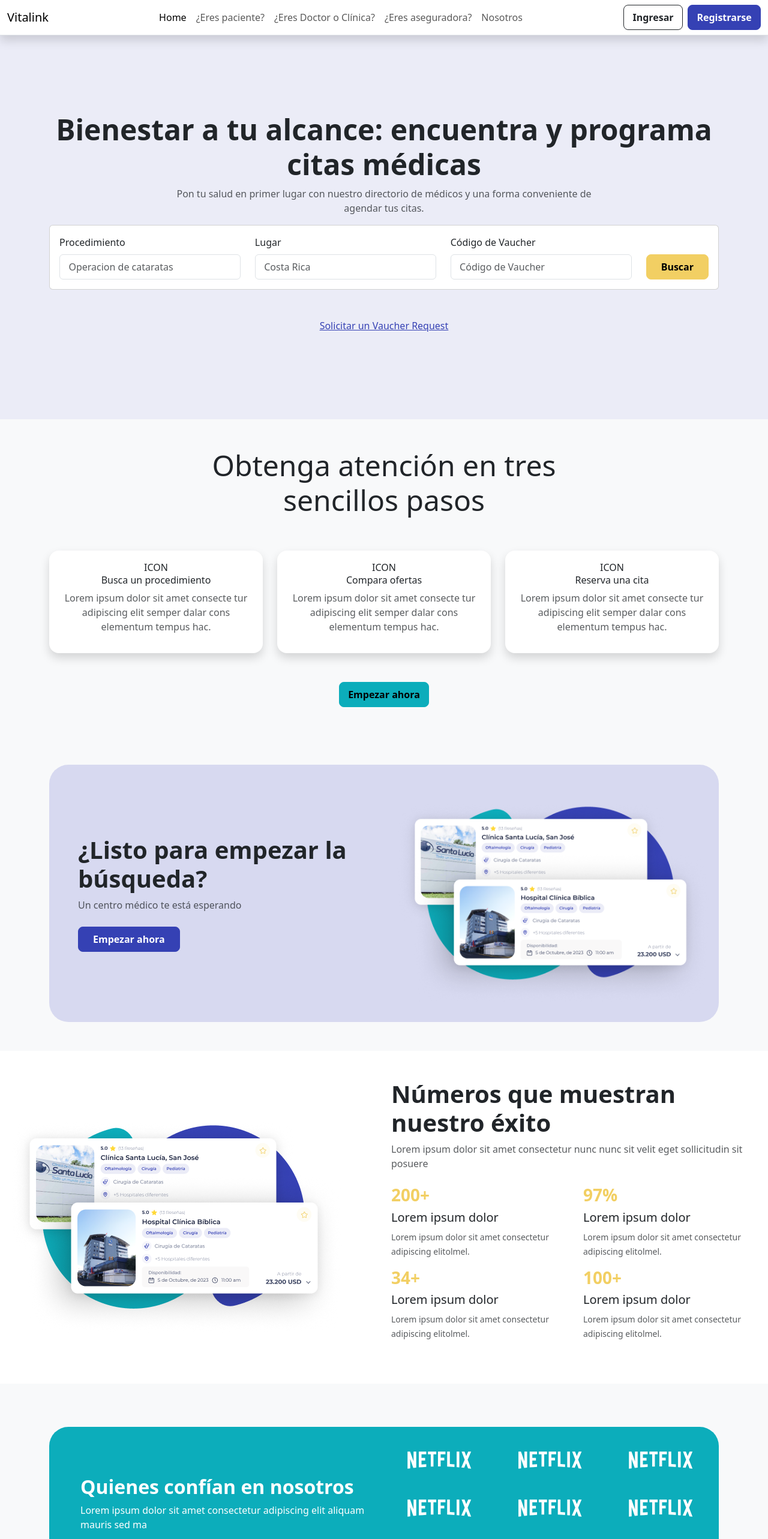
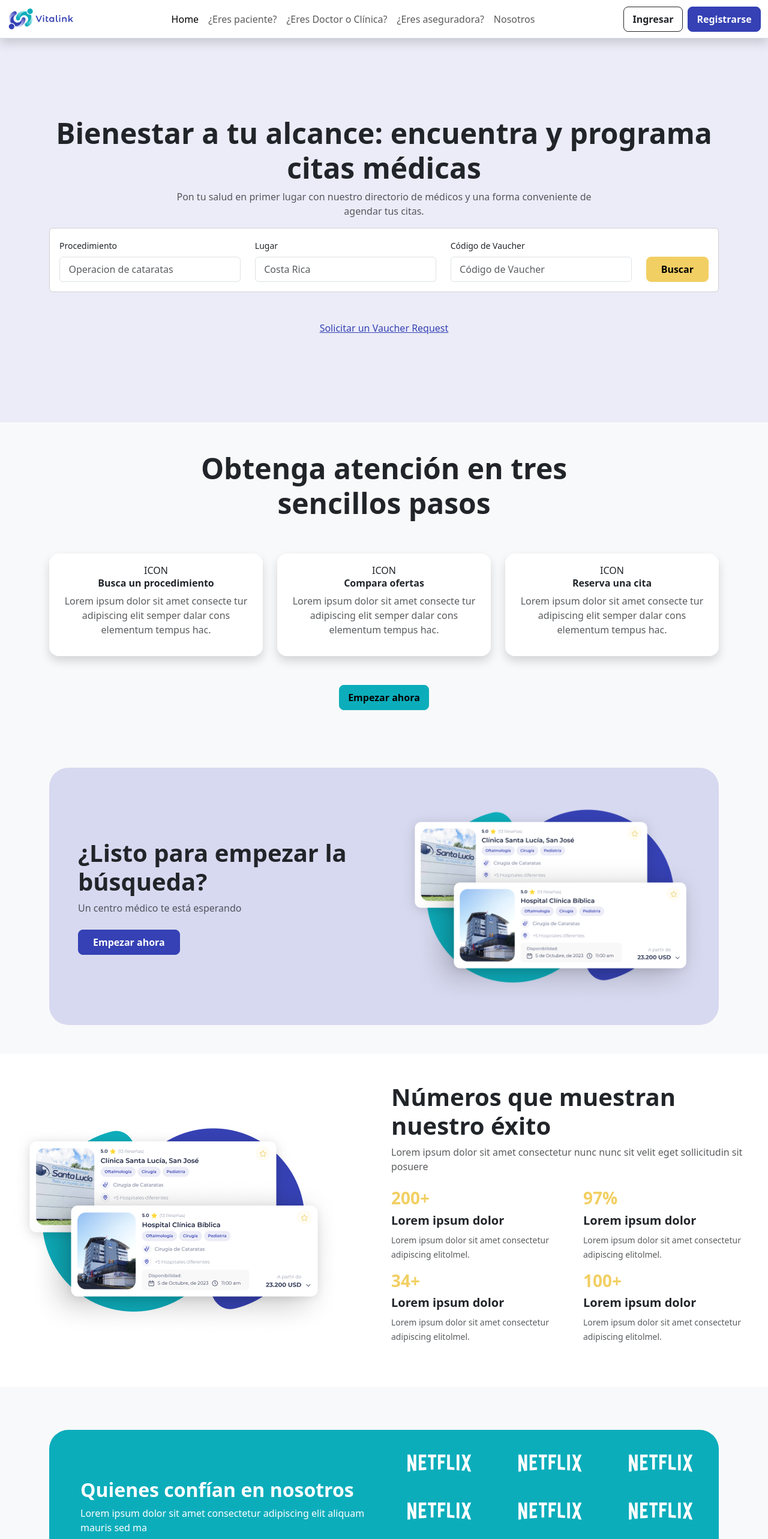
Before and after one commit to VitalinkOrg/VitalinkFrontend, a Nuxt app: page / in a window 1280 px wide. Shown: the top 2566 px of the page at 60% size. Built offline with nearby package versions, Linux system fonts and the light colour scheme.

Commit message:
landing page more sections

```diff
--- a/assets/styles/bootstrap/_variables.scss
+++ b/assets/styles/bootstrap/_variables.scss
@@ -42,7 +42,7 @@ $pink: #d63384 !default;
 $red: #dc3545 !default;
 $orange: #fd7e14 !default;
 $yellow: #F2CF63 !default;
-$green: #198754 !default;
+$green: #04BFAE !default;
 $teal: #0CADBB !default;
 $cyan: #0dcaf0 !default;
 // scss-docs-end color-variables
@@ -620,11 +620,13 @@ $font-size-lg: $font-size-base * 1.25 !default;
 
 $font-weight-lighter: lighter !default;
 $font-weight-light: 300 !default;
-$font-weight-normal: 400 !default;
+// $font-weight-normal: 400 !default;
+$font-weight-normal: 300 !default;
 $font-weight-medium: 500 !default;
 $font-weight-semibold: 600 !default;
-$font-weight-bold: 700 !default;
-$font-weight-bolder: bolder !default;
+$font-weight-bold: 800 !default;
+// $font-weight-bolder: bolder !default;
+$font-weight-bolder: 900 !default;
 
 $font-weight-base: $font-weight-normal !default;
 
@@ -654,7 +656,8 @@ $font-sizes: (
 $headings-margin-bottom: $spacer * .5 !default;
 $headings-font-family: null !default;
 $headings-font-style: null !default;
-$headings-font-weight: 500 !default;
+// $headings-font-weight: 500 !default;
+$headings-font-weight: $font-weight-bolder !default;
 $headings-line-height: 1.2 !default;
 $headings-color: inherit !default;
 // scss-docs-end headings-variables
@@ -670,7 +673,8 @@ $display-font-sizes: (
 
 $display-font-family: null !default;
 $display-font-style: null !default;
-$display-font-weight: 300 !default;
+// $display-font-weight: 300 !default;
+$display-font-weight: $font-weight-bolder !default;
 $display-line-height: $headings-line-height !default;
 // scss-docs-end display-headings
 
@@ -883,9 +887,11 @@ $form-text-color: var(--#{$prefix}secondary-color) !default;
 
 // scss-docs-start form-label-variables
 $form-label-margin-bottom: .5rem !default;
-$form-label-font-size: null !default;
+// $form-label-font-size: null !default;
+$form-label-font-size: $font-size-sm !default;
 $form-label-font-style: null !default;
-$form-label-font-weight: null !default;
+// $form-label-font-weight: null !default;
+$form-label-font-weight: $font-weight-normal !default;
 $form-label-color: null !default;
 // scss-docs-end form-label-variables
 
--- a/assets/styles/vitalink.scss
+++ b/assets/styles/vitalink.scss
@@ -1,5 +1,14 @@
+@import url('https://fonts.googleapis.com/css2?family=Montserrat:wght@300;500;600;800;900&display=swap');
+
 @import "bootstrap/bootstrap.scss";
 
 strong {
-  font-weight: 700;
+  font-weight: 600;
 }
+
+h3,
+h4,
+h5,
+h6 {
+  font-weight: 600;
+}
--- a/components/website/footer.vue
+++ b/components/website/footer.vue
@@ -3,7 +3,7 @@
     <div class="container">
       <div class="row row-cols-5">
         <div class="col">
-          Vitalink
+          <img src="@/src/assets/img-vitalink-logo.svg" alt="Vitalink">
           Lorem ipsum dolor sit amet consectetur, adipisicing elit. Temporibus quas voluptas
         </div>
         <div class="col">
--- a/components/website/nav.vue
+++ b/components/website/nav.vue
@@ -5,7 +5,7 @@
         aria-controls="navbarTogglerDemo03" aria-expanded="false" aria-label="Toggle navigation">
         <span class="navbar-toggler-icon"></span>
       </button>
-      <a class="navbar-brand" href="#">Vitalink</a>
+      <a class="navbar-brand" href="#"><img src="@/src/assets/img-vitalink-logo.svg" alt="Vitalink"></a>
       <div class="collapse navbar-collapse " id="navbarTogglerDemo03">
         <ul class="navbar-nav mx-auto mb-2 mb-lg-0">
           <li class="nav-item">
--- a/pages/index.vue
+++ b/pages/index.vue
@@ -3,7 +3,7 @@
 		<div class="bg-light">
 			<header class="d-flex align-items-center">
 				<div class="container">
-					<h1 class="display-5 text-center"><strong>Bienestar a tu alcance: encuentra y programa citas médicas</strong>
+					<h1 class="display-5 text-center">Bienestar a tu alcance: encuentra y programa citas médicas
 					</h1>
 					<p class="text-center text-muted col-sm-8 mx-auto">Pon tu salud en primer lugar con nuestro directorio de
 						médicos
@@ -99,7 +99,7 @@
 						<div class="card-body ps-5">
 							<div class="d-flex align-items-center">
 								<div class="col-sm-6">
-									<h2 class="display-6"><strong>¿Listo para empezar la búsqueda?</strong></h2>
+									<h2 class="display-6">¿Listo para empezar la búsqueda?</h2>
 									<p class="text-muted mb-4">Un centro médico te está esperando</p>
 									<NuxtLink class="btn btn-primary px-4">Empezar ahora</NuxtLink>
 								</div>
@@ -120,28 +120,28 @@
 						<img src="@/src/assets/img-busca-centro-medico.png" alt="Busca centro medico" class="img-fluid">
 					</div>
 					<div class="col">
-						<h2 class="display-6"><strong>Números que muestran nuestro éxito</strong></h2>
+						<h2 class="display-6">Números que muestran nuestro éxito</h2>
 						<p class="text-muted">Lorem ipsum dolor sit amet consectetur nunc nunc sit velit eget sollicitudin sit posuere
 						</p>
 
 						<div class="row row-cols-2 py-2">
 							<div>
-								<p class="h3 text-warning"><strong>200+</strong></p>
+								<p class="h3 text-warning">200+</p>
 								<h4 class="h5">Lorem ipsum dolor</h4>
 								<p class="text-muted"><small>Lorem ipsum dolor sit amet consectetur adipiscing elitolmel.</small></p>
 							</div>
 							<div>
-								<p class="h3 text-warning"><strong>97%</strong></p>
+								<p class="h3 text-warning">97%</p>
 								<h4 class="h5">Lorem ipsum dolor</h4>
 								<p class="text-muted"><small>Lorem ipsum dolor sit amet consectetur adipiscing elitolmel.</small></p>
 							</div>
 							<div>
-								<p class="h3 text-warning"><strong>34+</strong></p>
+								<p class="h3 text-warning">34+</p>
 								<h4 class="h5">Lorem ipsum dolor</h4>
 								<p class="text-muted"><small>Lorem ipsum dolor sit amet consectetur adipiscing elitolmel.</small></p>
 							</div>
 							<div>
-								<p class="h3 text-warning"><strong>100+</strong></p>
+								<p class="h3 text-warning">100+</p>
 								<h4 class="h5">Lorem ipsum dolor</h4>
 								<p class="text-muted"><small>Lorem ipsum dolor sit amet consectetur adipiscing elitolmel.</small></p>
 							</div>
@@ -178,6 +178,82 @@
 				</div>
 			</div>
 		</section>
+
+		<section class="bg-white py-5">
+			<div class="container-fluid">
+				<div class="row align-items-center">
+					<div class="col ms-sm-5 col-sm-4">
+						<h2 class="display-6">Qué dicen de nuestro servicio?</h2>
+						<p class="text-muted">Lorem ipsum dolor sit amet consectetur nunc nunc sit velit eget sollicitudin sit posuere
+						</p>
+					</div>
+					<div class="col ms-5 d-flex" style="white-space: nowrap;overflow-x: auto;">
+						<div class=" card rounded-4 bg-primary p-3 me-4" style="text-wrap:initial;min-width: 30rem">
+							<div class="card-body bg-light rounded-4" style="--bs-bg-opacity: .2;">
+								STARS
+								<h4 class=" text-light">¡Fue realmente fácil!</h4>
+								<p class="text-light mb-4">
+									<small>Lorem ipsum dolor sit amet, consectetur adipiscing elit, sed do eiusmod tempor incididunt ut
+										labore et
+										dolore magna aliqua. Ut enim ad minim veniam, quis nostrud exercitation ullamco laboris nisi ut
+										aliquip
+										ex ea commodo consequat. Duis aute irure dolor in reprehenderit in voluptate velit esse cillum
+										dolore
+										eu
+										fugiat nulla pariatur.</small>
+								</p>
+								<p class="text-light"><strong>Stephanie Powell</strong> | Doctora, Usuario de Vitalink</p>
+							</div>
+						</div>
+						<div class="card rounded-4 bg-primary p-3 me-4" style="text-wrap:initial;min-width: 30rem">
+							<div class="card-body bg-light rounded-4" style="--bs-bg-opacity: .2;">
+								STARS
+								<h4 class=" text-light">¡Fue realmente fácil!</h4>
+								<p class="text-light mb-4">
+									<small>Lorem ipsum dolor sit amet, consectetur adipiscing elit, sed do eiusmod tempor incididunt ut
+										labore et
+										dolore magna aliqua. Ut enim ad minim veniam, quis nostrud exercitation ullamco laboris nisi ut
+										aliquip
+										ex ea commodo consequat. Duis aute irure dolor in reprehenderit in voluptate velit esse cillum
+										dolore
+										eu
+										fugiat nulla pariatur.</small>
+								</p>
+								<p class="text-light"><strong>Stephanie Powell</strong> | Doctora, Usuario de Vitalink</p>
+							</div>
+						</div>
+					</div>
+				</div>
+				<div class="row">
+					<div class="col d-flex justify-content-end me-5 mt-4">
+						<button class="btn btn-circle btn-warning-subtle rounded-circle">L</button>
+						<button class="btn btn-circle btn-warning rounded-circle">R</button>
+					</div>
+				</div>
+			</div>
+		</section>
+
+		<div class="bg-light">
+			<section class="py-5">
+				<div class="container">
+					<div class="card bg-primary rounded-5 border-0" style="--bs-bg-opacity: .05;">
+						<div class="card-body ps-5">
+							<div class="d-flex align-items-center">
+								<div class="col-sm-6">
+									<h2 class="display-6">¿Emocionado por empezar tu búsqueda?</h2>
+									<p class="text-muted mb-4">Lorem ipsum dolor sit amet consectetur adipiscing eli mattis sit phasellus
+										mollis sit aliquam sit nullam.</p>
+									<NuxtLink class="btn btn-primary px-4">Empezar ahora</NuxtLink>
+								</div>
+								<div>
+									<img src="@/src/assets/img-busca-centro-medico.png" alt="Busca centro medico" class="img-fluid">
+								</div>
+							</div>
+						</div>
+					</div>
+				</div>
+			</section>
+		</div>
 	</NuxtLayout>
 </template>
 
```
Also changed, not shown: src/assets/img-vitalink-logo.svg (added).
